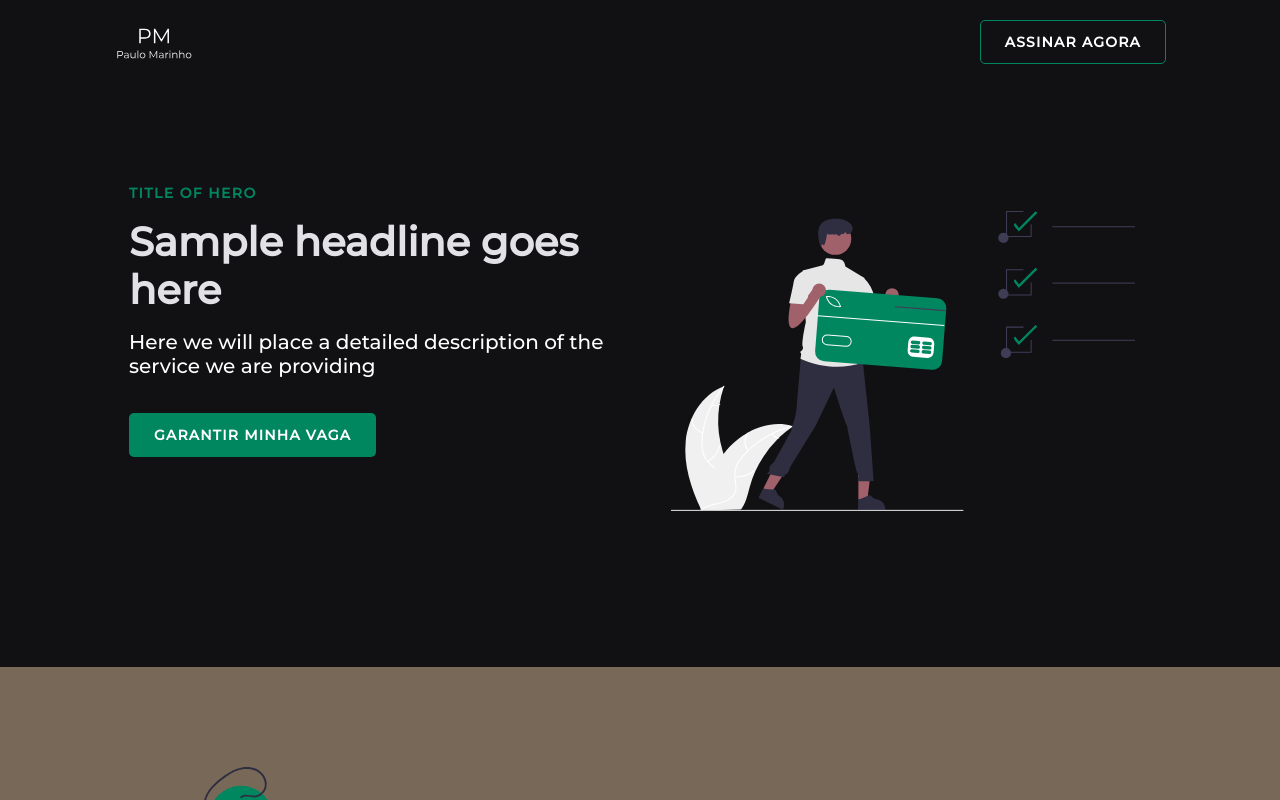
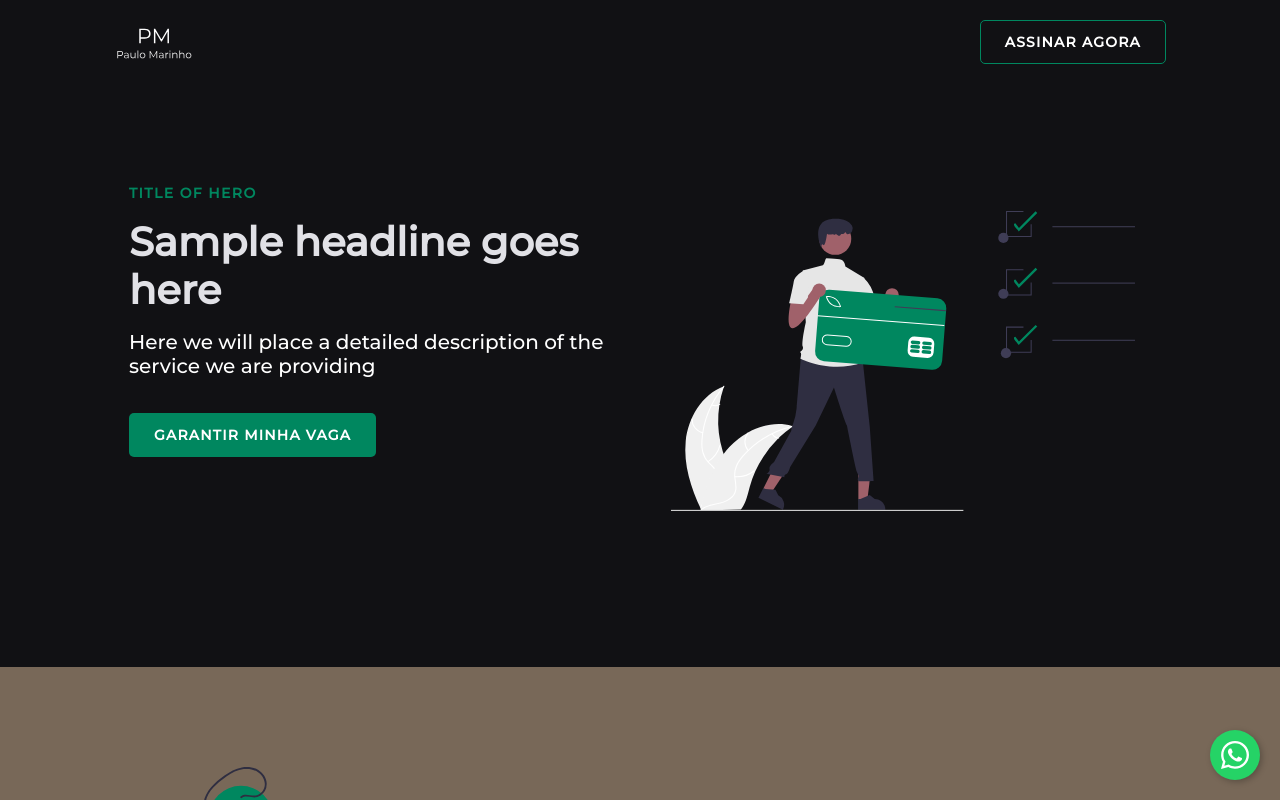
Before and after one commit to paulaandrezza/landing-page-react, a React (Vite) app: page / in a window 1280 px wide. Shown: the top 800 px of the page. Built offline with nearby package versions, Linux system fonts and the light colour scheme.

Commit message:
Add whatsapp widget

```diff
--- /dev/null
+++ b/src/components/WhatsappWidget/index.jsx
@@ -0,0 +1,16 @@
+import React from "react";
+import { FaWhatsapp } from "react-icons/fa"
+
+import { WidgetButton, WidgetContainer } from "./styles";
+
+export const WhatsappWidget = () => {
+  return (
+    <>
+      <WidgetContainer>
+        <WidgetButton href="https://www.google.com/" target="_blank">
+          <FaWhatsapp />
+        </WidgetButton>
+      </WidgetContainer>
+    </>
+  )
+}
--- /dev/null
+++ b/src/components/WhatsappWidget/styles.js
@@ -0,0 +1,31 @@
+import styled from "styled-components";
+
+export const WidgetContainer = styled.div`
+  display: block;
+`
+
+export const WidgetButton = styled.a`
+  position: fixed;
+  z-index: 1000;
+  text-align: center;
+  height: 50px;
+  min-width: 50px;
+  border-radius: 50px;
+  background-color: #25D366;
+  box-shadow: 2px 2px 6px #00000040;
+  right: 20px;
+  bottom: 20px;
+  cursor: pointer;
+  display: flex;
+  align-items: center;
+  justify-content: center;
+
+  font-size: 32px;
+  color: #fff;
+
+  transition: .2s;
+
+  :hover {
+    opacity: 0.8;
+  }
+`
--- a/src/pages/HomePage/index.jsx
+++ b/src/pages/HomePage/index.jsx
@@ -5,6 +5,7 @@ import { InfoSection } from "../../components/InfoSection";
 
 import { heroObj, aboutObj, planObj } from "./Data";
 import { PlanSection } from "../../components/PlanSection";
+import { WhatsappWidget } from "../../components/WhatsappWidget";
 
 export const Home = () => {
   return (
@@ -13,6 +14,7 @@ export const Home = () => {
       <InfoSection {...heroObj}/>
       <InfoSection {...aboutObj}/>
       <PlanSection {...planObj}/>
+      <WhatsappWidget />
     </>
   )
 }
```
